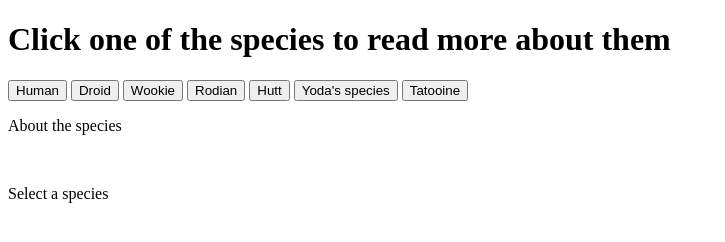
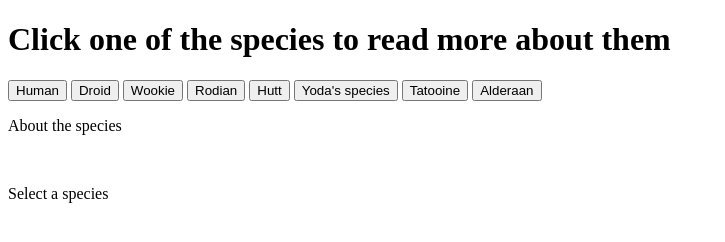
Before and after one commit to HazMupp/star-wars-species, a plain HTML site: page index.html in a window 1280 px wide. Shown: the whole page, without its empty margins (0-725 px from the left). Drawn offline with nearby package versions, Linux system fonts and the light colour scheme.

Commit message:
add Alderaan-button

```diff
--- a/index.html
+++ b/index.html
@@ -22,6 +22,7 @@
 <button id="hutt-button">Hutt</button>
 <button id="yoda-button">Yoda's species</button>
 <button id="tatooine-button">Tatooine</button>
+<button id="alderaan-button">Alderaan</button>
 
 <p>About the species</p>
 <br/>
```
